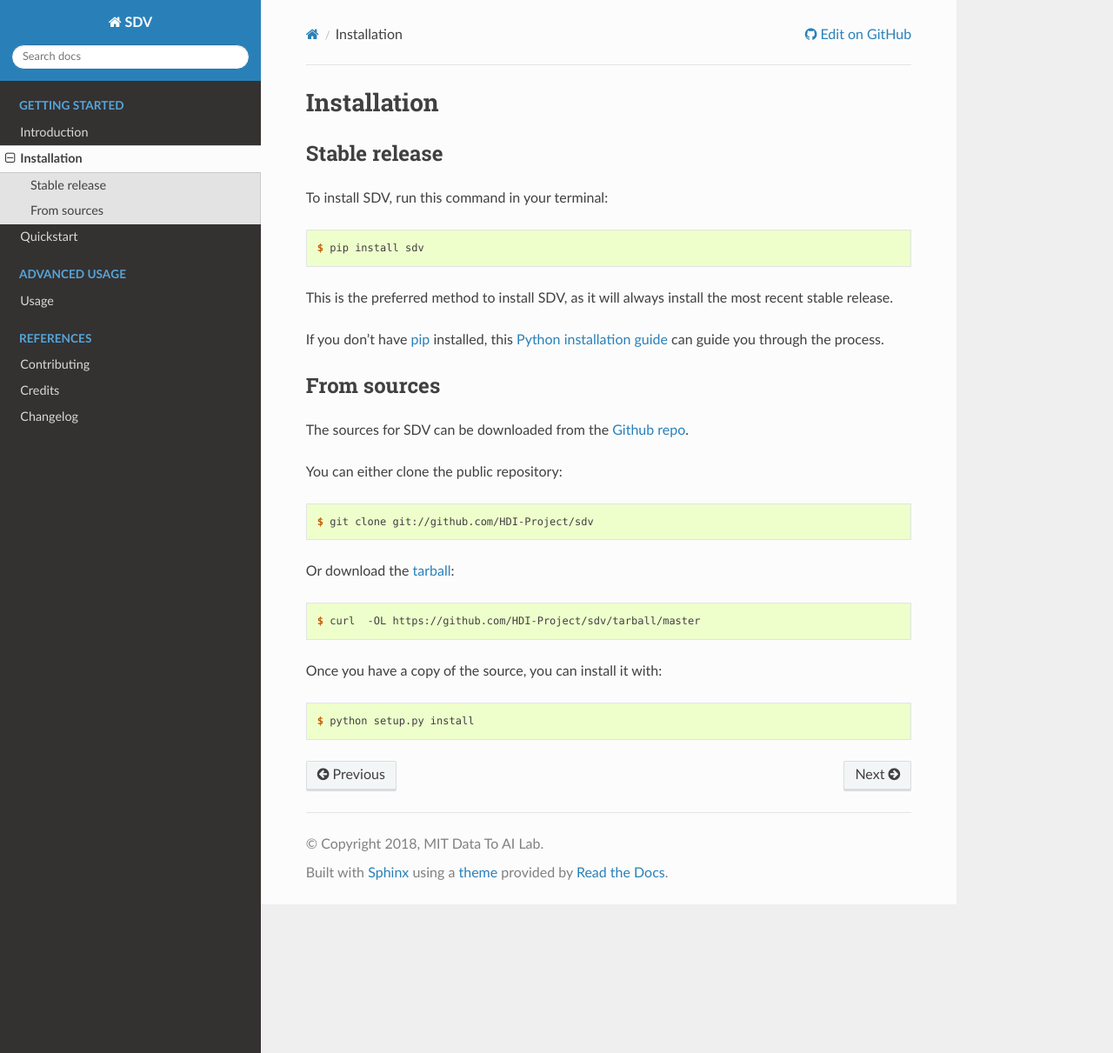
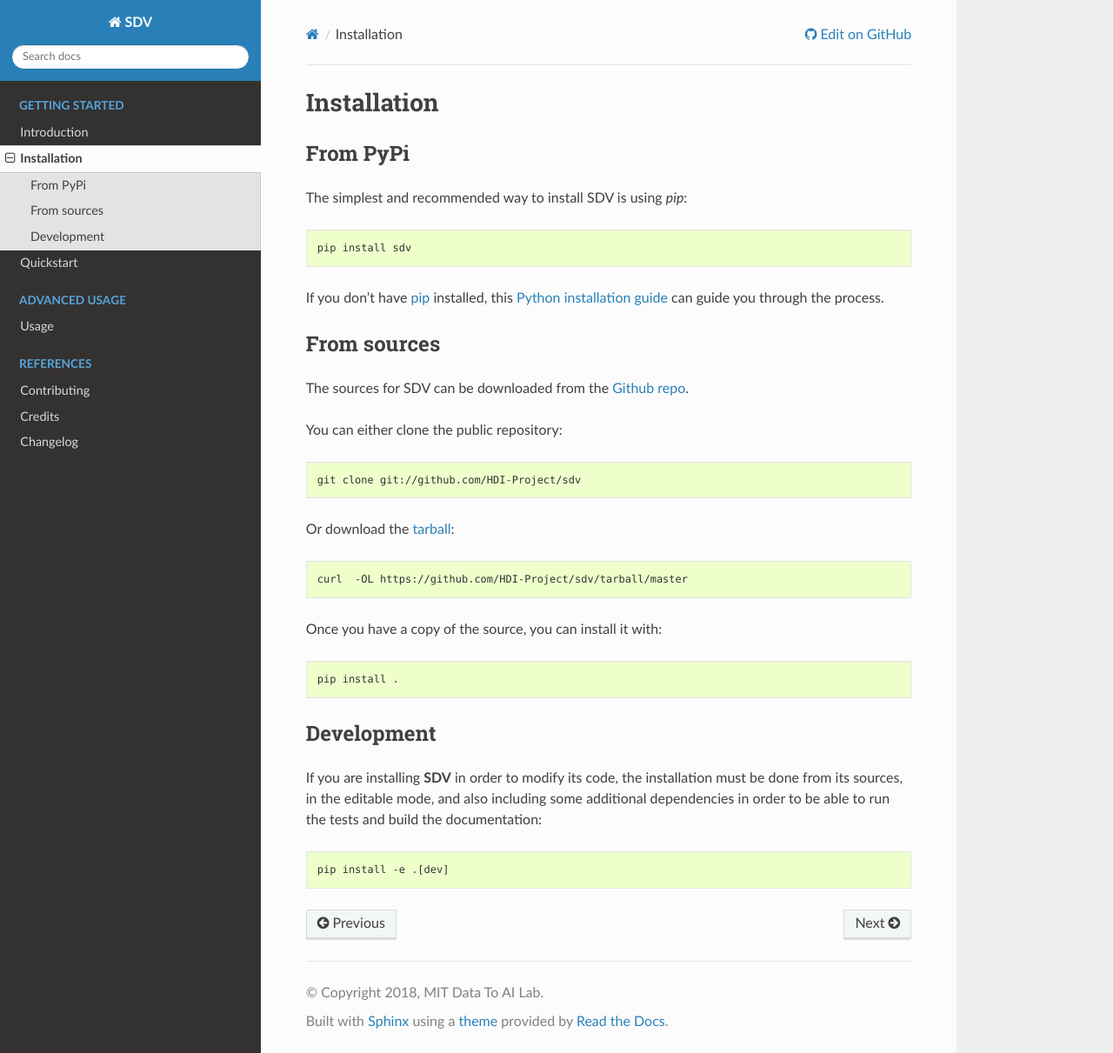
Before and after one commit to sdv-dev/SDV, a Sphinx documentation site: the page built from docs/installation.rst, in a window 1280 px wide and 1211 px high. Shown: the whole window at 87% size. Built offline with Sphinx 7.4.7 and the Read the Docs theme 2.0.0, drawn with Linux system fonts in a browser that asks for light colours; pages that are not in the unit, such as notebooks, are missing from menus.

Commit message:
Update installation instructions on docs

```diff
--- a/docs/installation.rst
+++ b/docs/installation.rst
@@ -5,16 +5,14 @@ Installation
 ============
 
 
-Stable release
---------------
+From PyPi
+---------
 
-To install SDV, run this command in your terminal:
+The simplest and recommended way to install SDV is using `pip`:
 
 .. code-block:: console
 
-    $ pip install sdv
-
-This is the preferred method to install SDV, as it will always install the most recent stable release.
+    pip install sdv
 
 If you don't have `pip`_ installed, this `Python installation guide`_ can guide
 you through the process.
@@ -32,20 +30,32 @@ You can either clone the public repository:
 
 .. code-block:: console
 
-    $ git clone git://github.com/HDI-Project/sdv
+    git clone git://github.com/HDI-Project/sdv
 
 Or download the `tarball`_:
 
 .. code-block:: console
 
-    $ curl  -OL https://github.com/HDI-Project/sdv/tarball/master
+    curl  -OL https://github.com/HDI-Project/sdv/tarball/master
 
 Once you have a copy of the source, you can install it with:
 
 .. code-block:: console
 
-    $ python setup.py install
+    pip install .
 
 
 .. _Github repo: https://github.com/HDI-Project/sdv
 .. _tarball: https://github.com/HDI-Project/sdv/tarball/master
+
+
+Development
+-----------
+
+If you are installing **SDV** in order to modify its code, the installation must be done
+from its sources, in the editable mode, and also including some additional dependencies in
+order to be able to run the tests and build the documentation:
+
+.. code-block:: console
+
+    pip install -e .[dev]
```
